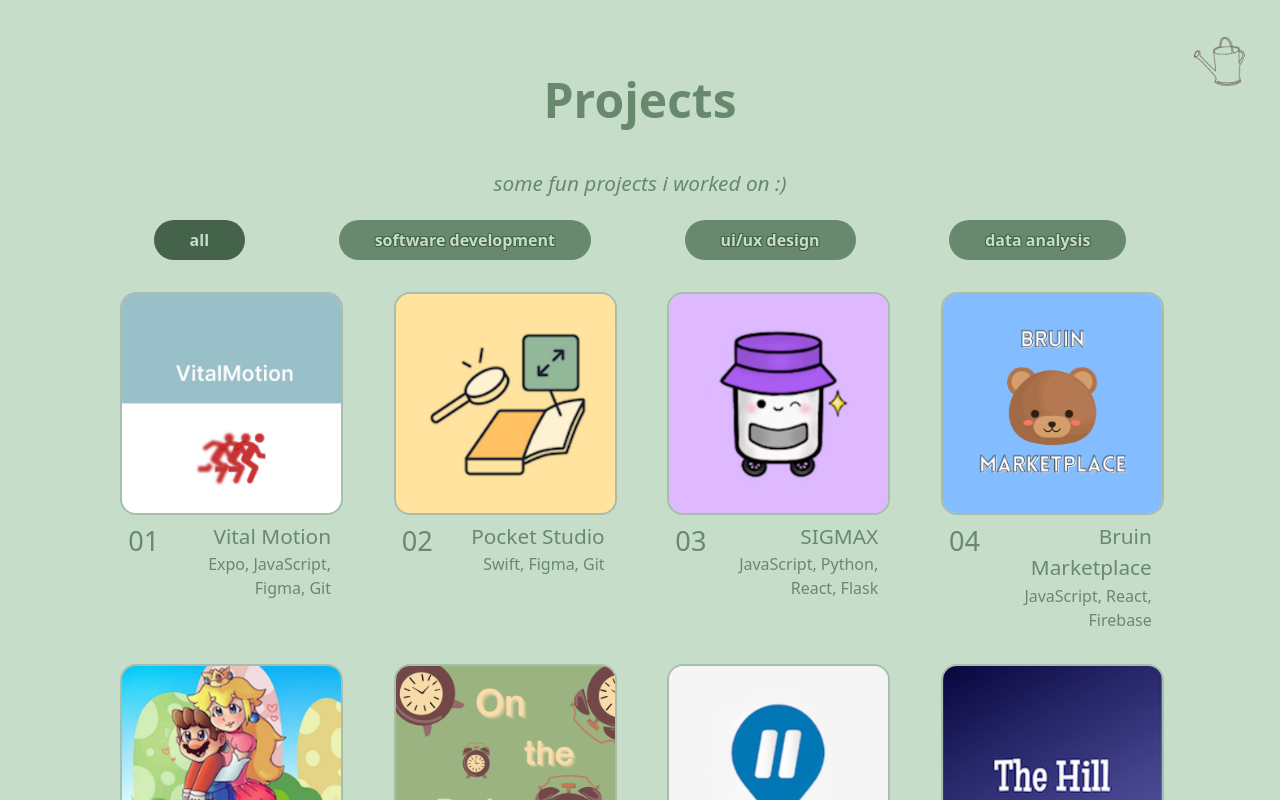
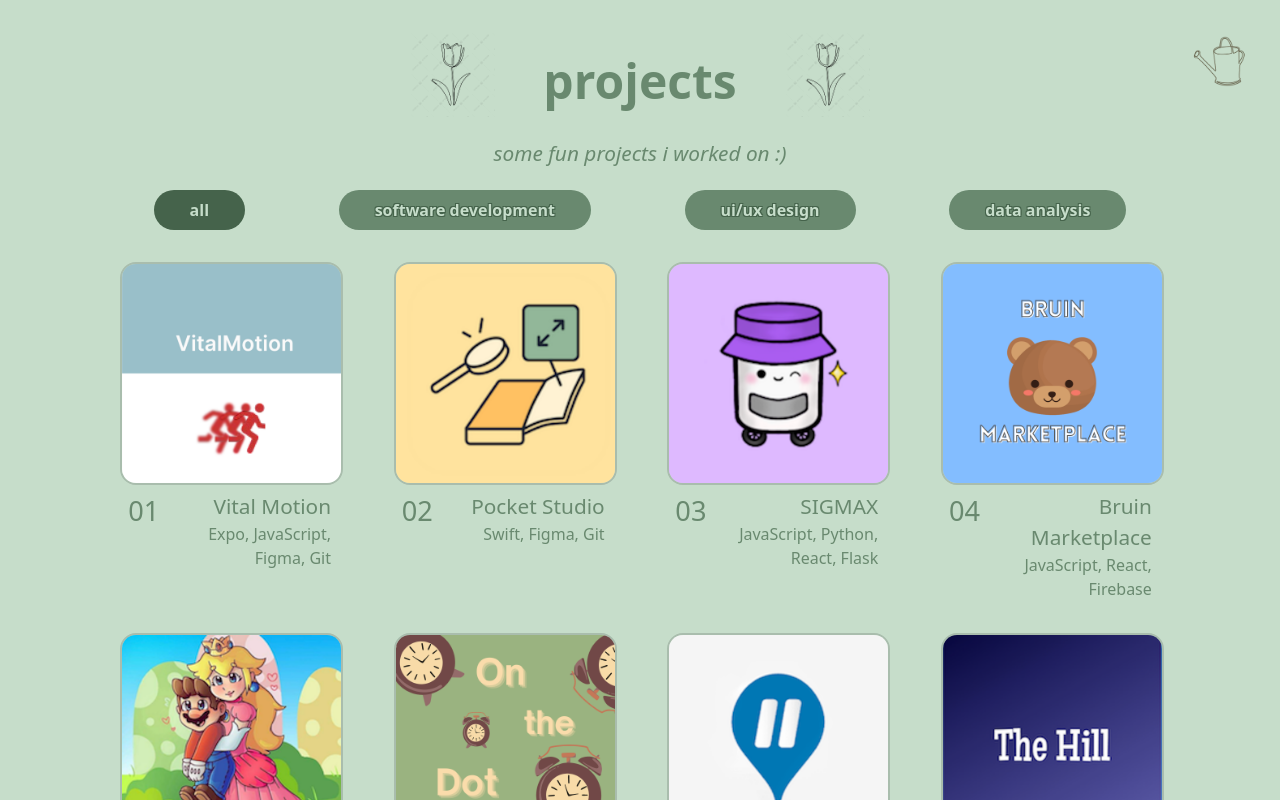
Before and after one commit to kellyy8/kellyy8.github.io, a React (Vite) app in the folder web_portfolio/: page /projects in a window 1280 px wide. Shown: the top 800 px of the page. Built offline with nearby package versions, Linux system fonts and the light colour scheme.

Commit message:
Added tulips to headers on non-home pages.

```diff
--- a/web_portfolio/src/AboutMe.tsx
+++ b/web_portfolio/src/AboutMe.tsx
@@ -1,7 +1,7 @@
 import headshot from './assets/headshot.jpg'
 import dance from './assets/dance.png'
 import web_dev from './assets/web_dev.png'
-import large_tulip from './assets/large_tulip.png'
+import largeTulip from './assets/large_tulip.png'
 import { ExtracurricularDetails, professionalExtracurricularData, creativeExtracurricularData } from './data'
 import NavBar from './NavBar'
 import Footer from './Footer'
@@ -10,11 +10,11 @@ import './AboutMe.css'
 function Divider() {
     return(
         <div className="divider-wrapper">
-            <img src={large_tulip} width="60" height="auto"/>
-            <img src={large_tulip} width="60" height="auto"/>
-            <img src={large_tulip} width="60" height="auto"/>
-            <img src={large_tulip} width="60" height="auto"/>
-            <img src={large_tulip} width="60" height="auto"/>
+            <img src={largeTulip} width="60" height="auto"/>
+            <img src={largeTulip} width="60" height="auto"/>
+            <img src={largeTulip} width="60" height="auto"/>
+            <img src={largeTulip} width="60" height="auto"/>
+            <img src={largeTulip} width="60" height="auto"/>
         </div>
     )
 }
@@ -38,7 +38,12 @@ function AboutMe() {
         <>
             <NavBar />
 
-            <h1>about me</h1>
+            <div className="page-header">
+                <img src={largeTulip} width="7%" height="auto"/>
+                <h1>about me</h1>
+                <img src={largeTulip} width="7%" height="auto"/>
+            </div>
+
             <p className="text2">
                 <em>
                     "You do not just wake up and become the butterfly. Growth is a process."
--- a/web_portfolio/src/Hobbies.tsx
+++ b/web_portfolio/src/Hobbies.tsx
@@ -1,5 +1,6 @@
 import {useState, useEffect} from "react"
 import { HobbyDetails, hobbyData } from "./data"
+import largeTulip from "../src/assets/large_tulip.png"
 import NavBar from './NavBar'
 import Footer from "./Footer"
 import "./Hobbies.css"
@@ -91,7 +92,12 @@ function Hobbies() {
         <>
             <NavBar />
 
-            <h1>Hobbies</h1>
+            <div className="page-header">
+                <img src={largeTulip} width="7%" height="auto"/>
+                <h1>hobbies</h1>
+                <img src={largeTulip} width="7%" height="auto"/>
+            </div>
+
             <p className="text2"><em>some cool things i created with some really cool people :)</em></p>
 
             <div className="filter-panel">
--- a/web_portfolio/src/Projects.tsx
+++ b/web_portfolio/src/Projects.tsx
@@ -1,5 +1,6 @@
 import {useState, useEffect} from "react"
 import { projectData, ProjectDetails } from "./data"
+import largeTulip from './assets/large_tulip.png'
 import NavBar from "./NavBar"
 import Footer from "./Footer"
 import "./Projects.css"
@@ -105,7 +106,11 @@ function Projects() {
         <>
             <NavBar />
 
-            <h1>Projects</h1>
+            <div className="page-header">
+                <img src={largeTulip} width="7%" height="auto"/>
+                <h1>projects</h1>
+                <img src={largeTulip} width="7%" height="auto"/>
+            </div>
             <p className="text2"><em>some fun projects i worked on :)</em></p>
 
             <div className="filter-panel">
--- a/web_portfolio/src/index.css
+++ b/web_portfolio/src/index.css
@@ -208,3 +208,16 @@ button:focus-visible {
     color: var(--white);
   }
 }
+
+.page-header {
+  display: flex;
+  flex-direction: row;
+  flex-wrap: wrap;
+  justify-content: center;
+  align-items: flex-end;
+  column-gap: 4%;
+
+  & h1 {
+    margin: 0;
+  }
+}
```
